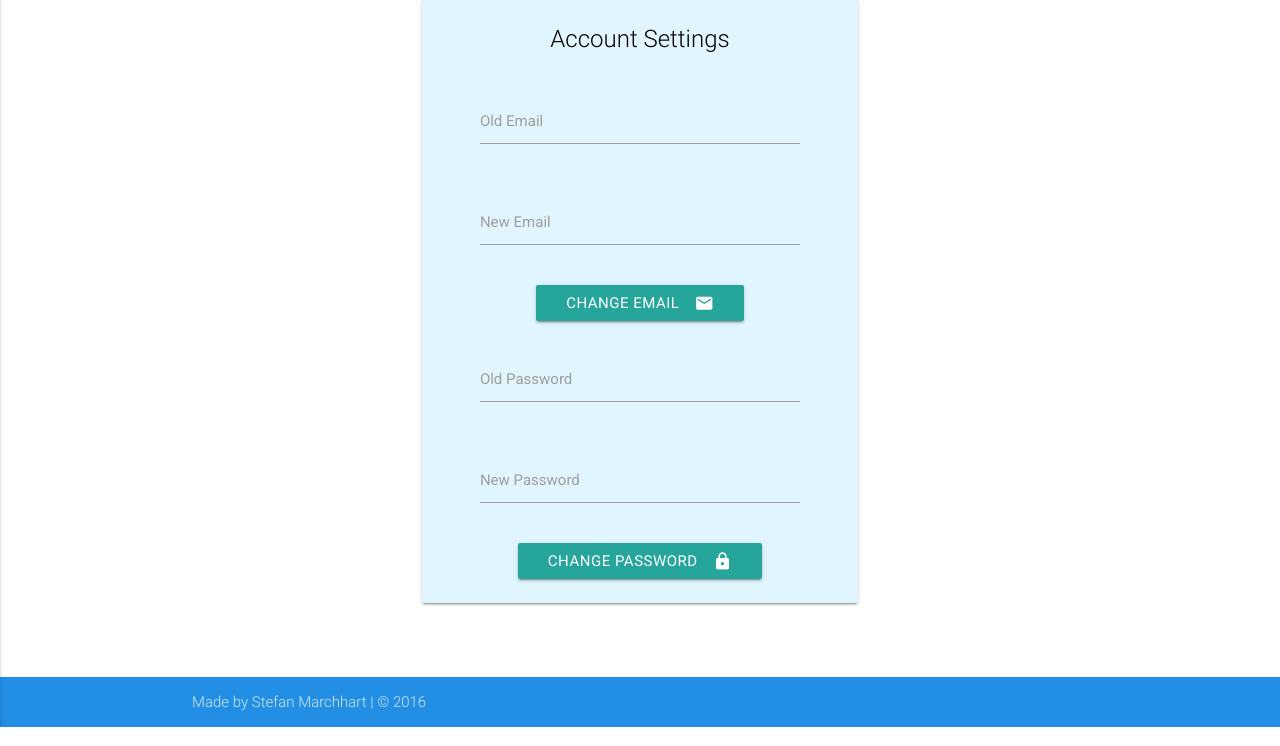
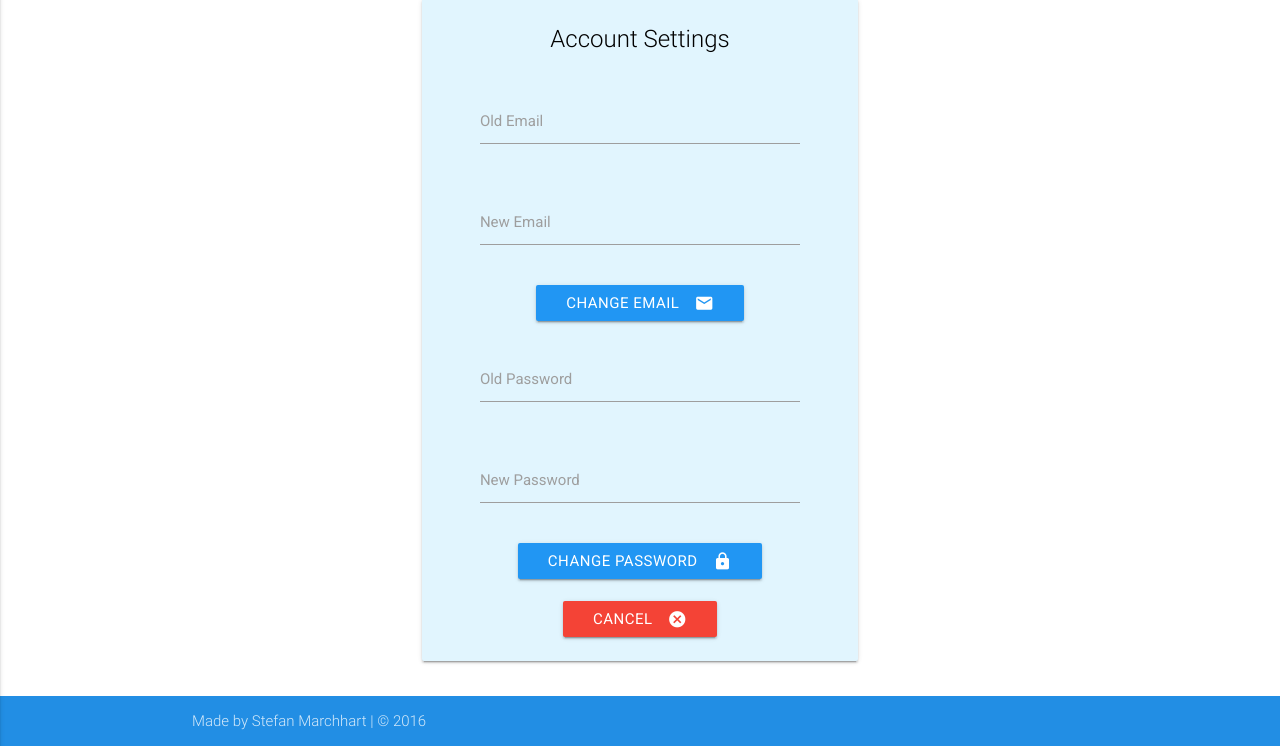
Before and after one commit to StefanMarchhart/boycottpal, a Django app: page /settings/ in a window 1280 px wide. Shown: the part 73-819 px from the top of the page. Run offline with Django 3.2, Linux system fonts and the light colour scheme; some libraries are stand-ins or nearby versions.

Commit message:
Minor style changes

```diff
--- a/account/templates/settings.html
+++ b/account/templates/settings.html
@@ -51,7 +51,7 @@
                                     {{ email_form.email }}
                                 </div>
                             </div>
-                            <button class="btn waves-effect waves-light" type="submit" name="action">Change Email
+                            <button class="btn waves-effect waves-light blue" type="submit" name="action">Change Email
                                 <i class="material-icons right">email</i>
                             </button>
 
@@ -83,11 +83,14 @@
                                 </div>
                             </div>
 
-                            <button class="btn waves-effect waves-light" type="submit" name="action">Change Password
+                            <button class="btn waves-effect waves-light blue" type="submit" name="action">Change Password
                                 <i class="material-icons right">lock</i>
                             </button>
                             <input type="hidden" name="next" value="{{ next }}"/>
                         </form>
+                    </br>
+                        <a href="/" class="waves-effect waves-light red btn center"><i class="material-icons right">cancel</i>Cancel</a>
+
                     </div>
                   </div>
                 </div>
```
